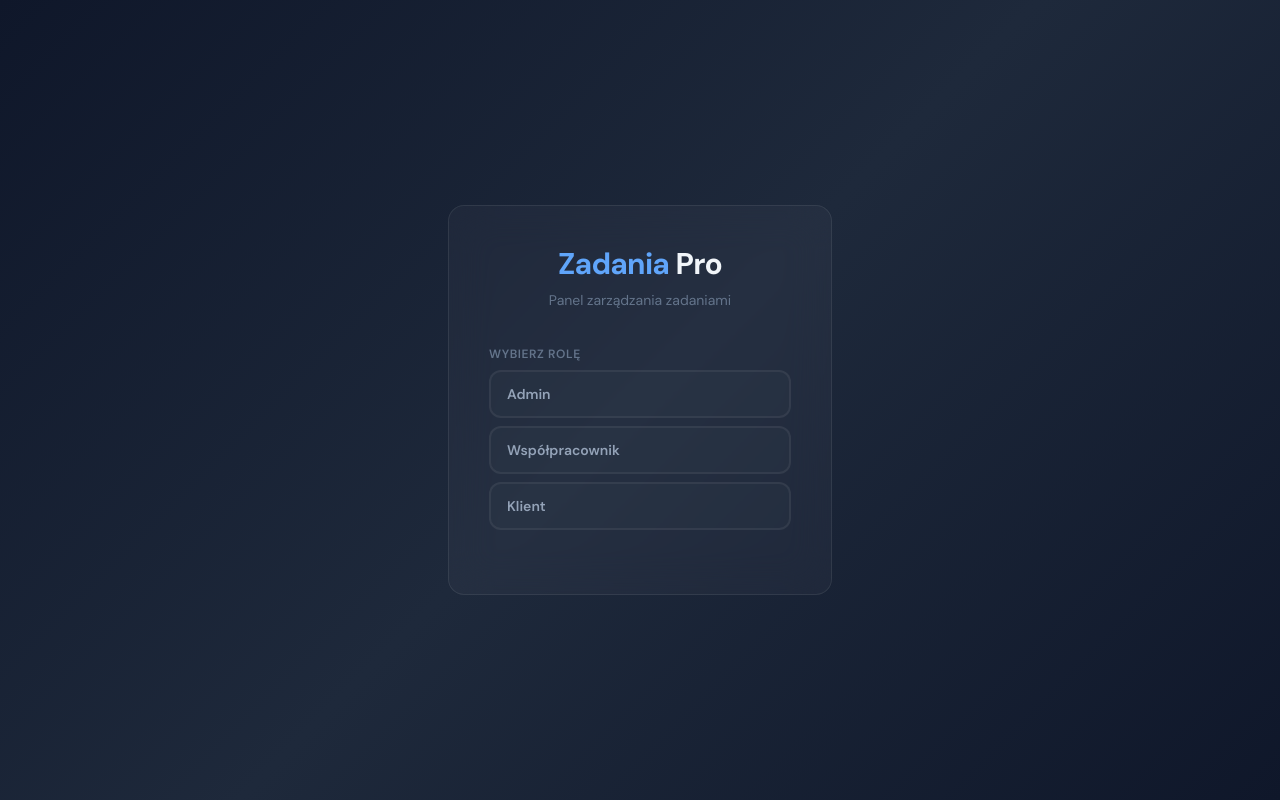
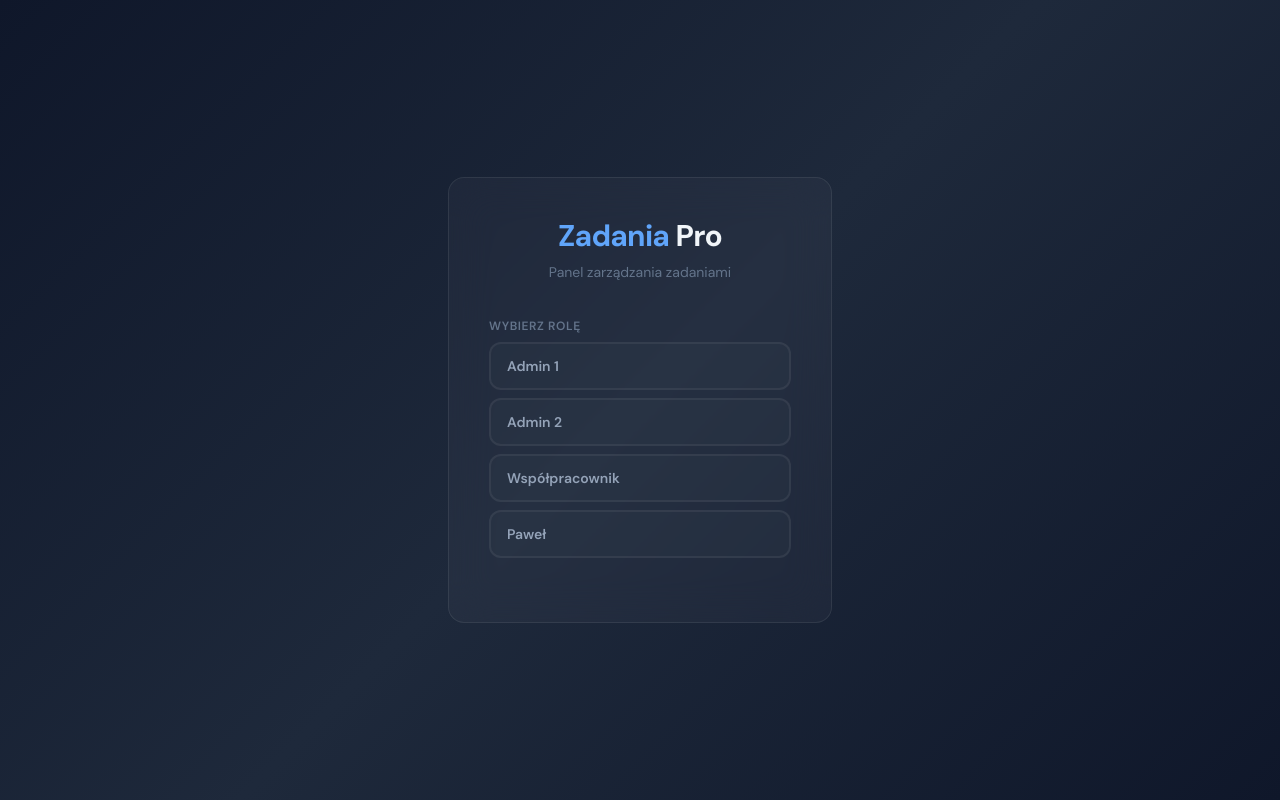
Before and after one commit to monsterkil/zadania-pro, a Next.js app: page /login in a window 1280 px wide. Built offline with nearby package versions, Linux system fonts and the light colour scheme.

Commit message:
Improvements

```diff
--- a/app/api/auth/login/route.js
+++ b/app/api/auth/login/route.js
@@ -9,7 +9,7 @@ export async function POST(request) {
       return NextResponse.json({ error: "Brak roli lub hasła" }, { status: 400 });
     }
 
-    if (!["admin", "collaborator", "client"].includes(role)) {
+    if (!["admin", "admin2", "collaborator", "client"].includes(role)) {
       return NextResponse.json({ error: "Nieprawidłowa rola" }, { status: 400 });
     }
 
--- a/app/api/tasks/[id]/route.js
+++ b/app/api/tasks/[id]/route.js
@@ -37,7 +37,7 @@ export async function PATCH(request, { params }) {
     const session = await requireAuth();
     const { id } = await params;
     const body = await request.json();
-    const canEdit = session.role === "admin" || session.role === "collaborator";
+    const canEdit = session.role === "admin" || session.role === "admin2" || session.role === "collaborator";
 
     // Get current task
     const [currentTask] = await db.select().from(tasks).where(eq(tasks.id, id));
@@ -110,7 +110,7 @@ export async function PATCH(request, { params }) {
 export async function DELETE(request, { params }) {
   try {
     const session = await requireAuth();
-    if (session.role !== "admin" && session.role !== "collaborator") {
+    if (session.role !== "admin" && session.role !== "admin2" && session.role !== "collaborator") {
       return NextResponse.json({ error: "Brak uprawnień" }, { status: 403 });
     }
 
--- a/app/api/tasks/route.js
+++ b/app/api/tasks/route.js
@@ -58,7 +58,7 @@ export async function POST(request) {
       return NextResponse.json({ error: "Tytuł jest wymagany" }, { status: 400 });
     }
 
-    const canSetQuote = session.role === "admin" || session.role === "collaborator";
+    const canSetQuote = session.role === "admin" || session.role === "admin2" || session.role === "collaborator";
 
     const inserted = await db
       .insert(tasks)
--- a/app/dashboard/DashboardClient.js
+++ b/app/dashboard/DashboardClient.js
@@ -14,9 +14,10 @@ const STATUS_CONFIG = {
 };
 
 const ROLE_CONFIG = {
-  admin: { label: "Admin", color: "#3b82f6" },
+  admin: { label: "Admin 1", color: "#3b82f6" },
+  admin2: { label: "Admin 2", color: "#2563eb" },
   collaborator: { label: "Współpracownik", color: "#7c3aed" },
-  client: { label: "Klient", color: "#059669" },
+  client: { label: "Paweł", color: "#059669" },
 };
 
 export default function DashboardClient({ role }) {
@@ -25,6 +26,7 @@ export default function DashboardClient({ role }) {
   const [loading, setLoading] = useState(true);
   const [selectedTask, setSelectedTask] = useState(null);
   const [showNewTask, setShowNewTask] = useState(false);
+  const [newTaskDraft, setNewTaskDraft] = useState({ title: "", description: "", requiresQuote: false, quoteAmount: "" });
   const [notification, setNotification] = useState(null);
   const [dragOverColumn, setDragOverColumn] = useState(null);
 
@@ -124,7 +126,7 @@ export default function DashboardClient({ role }) {
     }
   };
 
-  const canDrag = role === "admin" || role === "collaborator";
+  const canDrag = role === "admin" || role === "admin2" || role === "collaborator";
 
   const grouped = {
     new: tasks.filter((t) => t.status === "new"),
@@ -270,6 +272,8 @@ export default function DashboardClient({ role }) {
       {showNewTask && (
         <NewTaskModal
           role={role}
+          draft={newTaskDraft}
+          setDraft={setNewTaskDraft}
           onClose={() => setShowNewTask(false)}
           onCreated={handleTaskCreated}
         />
--- a/app/login/page.js
+++ b/app/login/page.js
@@ -4,9 +4,10 @@ import { useState } from "react";
 import { useRouter } from "next/navigation";
 
 const ROLES = [
-  { key: "admin", label: "Admin", color: "#3b82f6" },
+  { key: "admin", label: "Admin 1", color: "#3b82f6" },
+  { key: "admin2", label: "Admin 2", color: "#2563eb" },
   { key: "collaborator", label: "Współpracownik", color: "#7c3aed" },
-  { key: "client", label: "Klient", color: "#059669" },
+  { key: "client", label: "Paweł", color: "#059669" },
 ];
 
 export default function LoginPage() {
--- a/components/NewTaskModal.js
+++ b/components/NewTaskModal.js
@@ -1,15 +1,20 @@
 "use client";
-import { useState } from "react";
+import { useState, useRef } from "react";
 
-export default function NewTaskModal({ role, onClose, onCreated }) {
-  const [title, setTitle] = useState("");
-  const [description, setDescription] = useState("");
-  const [requiresQuote, setRequiresQuote] = useState(true);
-  const [quoteAmount, setQuoteAmount] = useState("");
+const DEFAULT_DRAFT = { title: "", description: "", requiresQuote: false, quoteAmount: "" };
+
+export default function NewTaskModal({ role, draft = DEFAULT_DRAFT, setDraft, onClose, onCreated }) {
   const [loading, setLoading] = useState(false);
   const [error, setError] = useState(null);
+  const backdropMousedownRef = useRef(false);
 
-  const canSetQuote = role === "admin" || role === "collaborator";
+  const title = draft.title ?? "";
+  const description = draft.description ?? "";
+  const requiresQuote = draft.requiresQuote ?? false;
+  const quoteAmount = draft.quoteAmount ?? "";
+  const updateDraft = (changes) => setDraft?.((prev) => ({ ...prev, ...changes })) ?? (() => {});
+
+  const canSetQuote = role === "admin" || role === "admin2" || role === "collaborator";
 
   const handleSubmit = async () => {
     if (!title.trim() || loading) return;
@@ -33,6 +38,7 @@ export default function NewTaskModal({ role, onClose, onCreated }) {
       if (res.ok) {
         const task = data;
         onCreated(normalizeTask(task));
+        setDraft?.(DEFAULT_DRAFT);
         onClose();
         return;
       }
@@ -60,10 +66,27 @@ export default function NewTaskModal({ role, onClose, onCreated }) {
 
   const inputCls = "w-full px-4 py-3 rounded-xl text-sm text-slate-100 outline-none placeholder:text-slate-600 bg-white/[0.03] border border-white/[0.07] focus:border-white/[0.15] transition-colors";
 
+  const handleBackdropClick = (e) => {
+    if (e.target !== e.currentTarget) return;
+    if (backdropMousedownRef.current) onClose();
+    backdropMousedownRef.current = false;
+  };
+  const handleBackdropMouseDown = (e) => {
+    if (e.target === e.currentTarget) backdropMousedownRef.current = true;
+  };
+  const handleBackdropMouseUp = (e) => {
+    if (e.target !== e.currentTarget) backdropMousedownRef.current = false;
+  };
+
   return (
-    <div className="fixed inset-0 z-[100] flex items-center justify-center p-4 animate-fade-in"
-      style={{ background: "rgba(0,0,0,0.7)", backdropFilter: "blur(4px)" }} onClick={onClose}>
-      <div onClick={(e) => e.stopPropagation()}
+    <div
+      className="fixed inset-0 z-[100] flex items-center justify-center p-4 animate-fade-in"
+      style={{ background: "rgba(0,0,0,0.7)", backdropFilter: "blur(4px)" }}
+      onClick={handleBackdropClick}
+      onMouseDown={handleBackdropMouseDown}
+      onMouseUp={handleBackdropMouseUp}
+    >
+      <div onClick={(e) => e.stopPropagation()} onMouseDown={(e) => e.stopPropagation()} onMouseUp={(e) => e.stopPropagation()}
         className="w-full max-w-[480px] rounded-2xl p-6 animate-scale-in"
         style={{ background: "#1e293b", border: "1px solid rgba(255,255,255,0.08)", boxShadow: "0 25px 50px rgba(0,0,0,0.5)" }}>
 
@@ -75,14 +98,14 @@ export default function NewTaskModal({ role, onClose, onCreated }) {
         <div className="space-y-4">
           <div>
             <label className="block text-xs text-slate-500 font-semibold mb-1.5">Tytuł *</label>
-            <input value={title} onChange={(e) => setTitle(e.target.value)}
+            <input value={title} onChange={(e) => updateDraft({ title: e.target.value })}
               placeholder="Np. Nowy landing page"
               className={inputCls} autoFocus />
           </div>
 
           <div>
             <label className="block text-xs text-slate-500 font-semibold mb-1.5">Opis</label>
-            <textarea value={description} onChange={(e) => setDescription(e.target.value)}
+            <textarea value={description} onChange={(e) => updateDraft({ description: e.target.value })}
               placeholder="Szczegółowy opis zadania..."
               rows={4}
               className={inputCls + " resize-y font-[inherit]"} />
@@ -90,7 +113,7 @@ export default function NewTaskModal({ role, onClose, onCreated }) {
 
           {/* Quote toggle */}
           <div className="flex items-center gap-3 px-4 py-3 rounded-xl bg-white/[0.02] border border-white/[0.05]">
-            <div onClick={() => setRequiresQuote(!requiresQuote)}
+            <div onClick={() => updateDraft({ requiresQuote: !requiresQuote })}
               className="w-10 h-[22px] rounded-full relative cursor-pointer transition-colors flex-shrink-0"
               style={{ background: requiresQuote ? "#3b82f6" : "rgba(255,255,255,0.1)" }}>
               <div className="w-[18px] h-[18px] rounded-full bg-white absolute top-[2px] transition-[left]"
@@ -102,7 +125,7 @@ export default function NewTaskModal({ role, onClose, onCreated }) {
           {requiresQuote && canSetQuote && (
             <div className="animate-fade-in">
               <label className="block text-xs text-slate-500 font-semibold mb-1.5">Kwota wyceny (PLN)</label>
-              <input type="number" value={quoteAmount} onChange={(e) => setQuoteAmount(e.target.value)}
+              <input type="number" value={quoteAmount} onChange={(e) => updateDraft({ quoteAmount: e.target.value })}
                 placeholder="Opcjonalne — dodaj później"
                 className={inputCls} />
             </div>
--- a/components/TaskCard.js
+++ b/components/TaskCard.js
@@ -15,6 +15,7 @@ const STATUS_COLORS = {
 
 const ROLE_COLORS = {
   admin: "#3b82f6",
+  admin2: "#2563eb",
   collaborator: "#7c3aed",
   client: "#059669",
 };
--- a/components/TaskDetail.js
+++ b/components/TaskDetail.js
@@ -13,9 +13,10 @@ const QUOTE_STATUS = {
   not_required: { label: "Bez wyceny", color: "#6b7280", icon: "—" },
 };
 const ROLE_CFG = {
-  admin: { label: "Admin", color: "#3b82f6" },
+  admin: { label: "Admin 1", color: "#3b82f6" },
+  admin2: { label: "Admin 2", color: "#2563eb" },
   collaborator: { label: "Współpracownik", color: "#7c3aed" },
-  client: { label: "Klient", color: "#059669" },
+  client: { label: "Paweł", color: "#059669" },
 };
 
 function fmtDate(d) {
@@ -58,8 +59,8 @@ export default function TaskDetail({ task, role, onClose, onUpdate, onRefresh, o
   const cRef = useRef(null);
   const fRef = useRef(null);
 
-  const canEdit = role === "admin" || role === "collaborator";
-  const canDelete = role === "admin" || role === "collaborator";
+  const canEdit = role === "admin" || role === "admin2" || role === "collaborator";
+  const canDelete = canEdit;
   const canEditTitleDesc = canEdit || (role === "client" && lt.createdBy === "client");
   const canAccept = role === "client" && lt.quoteStatus === "pending" && lt.quoteAmount;
   const blocked = lt.requiresQuote && lt.quoteStatus === "pending" && lt.status === "new";
--- a/lib/auth.js
+++ b/lib/auth.js
@@ -6,14 +6,16 @@ const COOKIE_NAME = "zadania-pro-auth";
 
 const PASSWORDS = {
   admin: process.env.ADMIN_PASSWORD || "admin2026!",
+  admin2: process.env.ADMIN2_PASSWORD || "admin2_2026!",
   collaborator: process.env.COLLABORATOR_PASSWORD || "team2026!",
   client: process.env.CLIENT_PASSWORD || "biostima2026!",
 };
 
 const ROLE_LABELS = {
-  admin: "Admin",
+  admin: "Admin 1",
+  admin2: "Admin 2",
   collaborator: "Współpracownik",
-  client: "Klient",
+  client: "Paweł",
 };
 
 function verifyPassword(role, password) {
--- a/lib/schema.js
+++ b/lib/schema.js
@@ -2,7 +2,7 @@ const { pgTable, uuid, varchar, text, boolean, decimal, timestamp, integer, pgEn
 
 const taskStatusEnum = pgEnum("task_status", ["new", "in_progress", "done"]);
 const quoteStatusEnum = pgEnum("quote_status", ["pending", "accepted", "rejected", "not_required"]);
-const roleEnum = pgEnum("user_role", ["admin", "collaborator", "client"]);
+const roleEnum = pgEnum("user_role", ["admin", "admin2", "collaborator", "client"]);
 
 const tasks = pgTable("tasks", {
   id: uuid("id").defaultRandom().primaryKey(),
--- a/middleware.js
+++ b/middleware.js
@@ -22,7 +22,7 @@ export function middleware(request) {
     const parts = token.split(".");
     if (parts.length !== 3) throw new Error("Invalid token");
     const payload = JSON.parse(atob(parts[1]));
-    if (!payload.role || !["admin", "collaborator", "client"].includes(payload.role)) {
+    if (!payload.role || !["admin", "admin2", "collaborator", "client"].includes(payload.role)) {
       throw new Error("Invalid role");
     }
   } catch {
```
Also changed, not shown: 1 other file (tests, documents, lock files or other folders).
